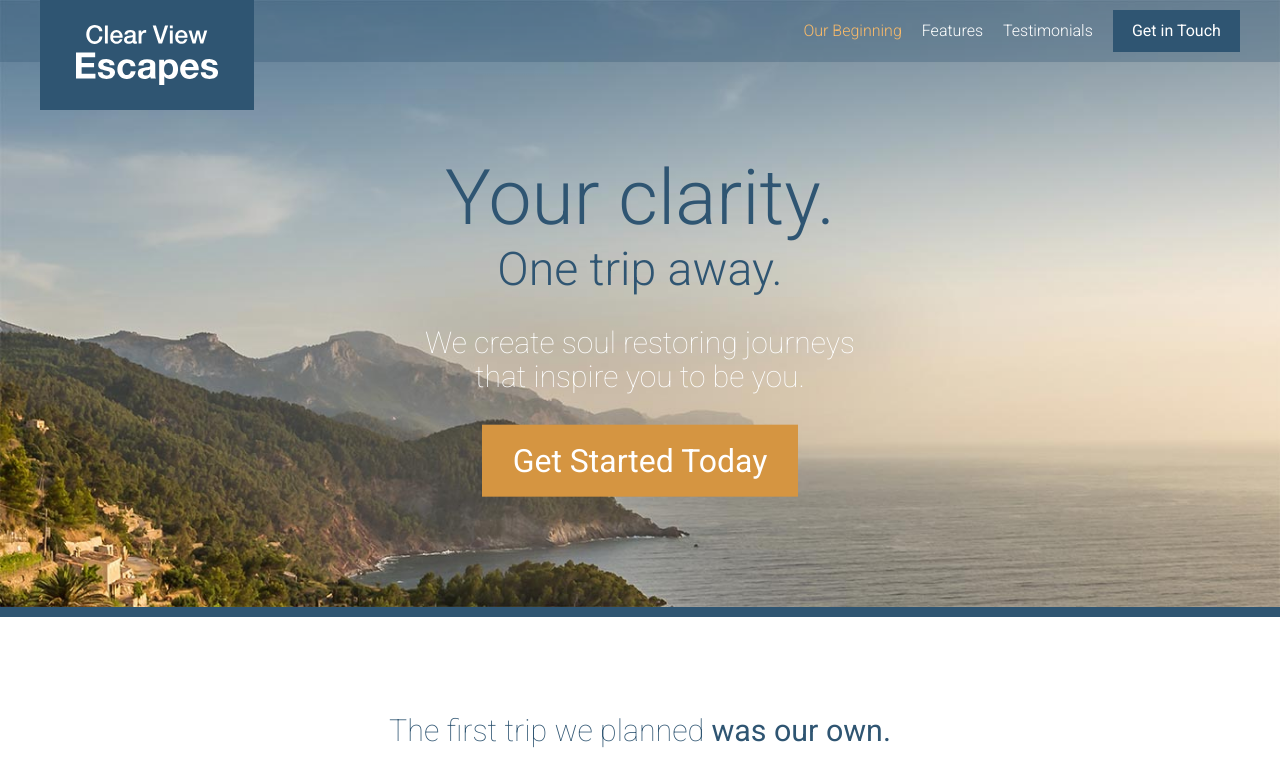
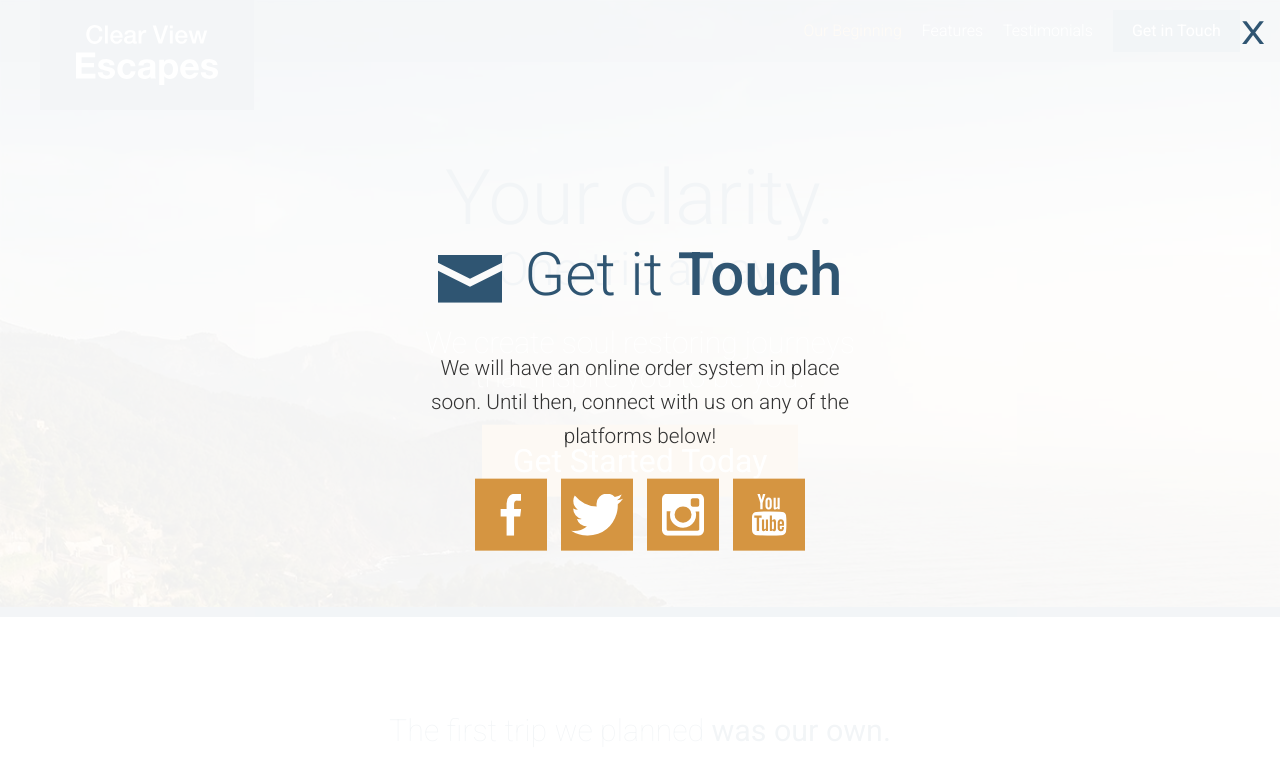
Before and after one commit to morgansegura/travel-site, a website: page app/index.html in a window 1280 px wide. Both pictures are taken after a click on the link "Get Started Today". Shown: the top 764 px of the page. Drawn offline with Linux system fonts and the light colour scheme.

Commit message:
Creat modal

```diff
--- a/app/assets/scripts/App.js
+++ b/app/assets/scripts/App.js
@@ -2,8 +2,10 @@ import $ from 'jquery';
 import MobileMenu from './modules/MobileMenu';
 import RevealOnScroll from './modules/RevealOnScroll';
 import StickyHeader from './modules/StickyHeader';
+import Modal from './modules/Modal';
 
 var mobileMenu = new MobileMenu();
 new RevealOnScroll($(".feature-item"), "85%");
 new RevealOnScroll($(".testimonial"), "60%");
 var stickyHeader = new StickyHeader();
+var modal = new Modal();
--- /dev/null
+++ b/app/assets/styles/modules/_modal.css
@@ -0,0 +1,48 @@
+.modal {
+	position: fixed;
+	top: 0;
+	left: 0;
+	right: 0;
+	bottom: 0;
+	z-index: 5;
+	background-color: rgba(255,255,255,.94);
+	opacity: 0;
+	visibility: hidden;
+	transform: scale(1.2);
+	transition: all .3s ease-out;
+
+	&--is-visible {
+		opacity: 1;
+		visibility: visible;
+		transform: scale(1);
+	}
+
+	&__description {
+		text-align: center;
+		font-size: 1.3rem;
+		font-weight: 300;
+		line-height: 1.65;
+	}
+	&__inner {
+		position: absolute;
+		width: 100%;
+		top: 50%;
+		transform: translateY(-50%);
+	}
+
+	&__close {
+		position: absolute;
+		cursor: pointer;
+		color: $mainBlue;
+		top: 15px;
+		right: 15px;
+		font-size: 2rem;
+		transform: scaleX(1.2);
+		transform-origin: 100% 0;
+		transition: color .3s ease-out;
+
+		&:hover {
+			color: $mainOrange;
+		}
+	}
+}
--- a/app/assets/styles/modules/_section-title.css
+++ b/app/assets/styles/modules/_section-title.css
@@ -13,6 +13,10 @@
 
     &--blue {
       color: $mainBlue;
+    }
+    &--less-margin {
+      margin-bottom: 1.3rem;
+      margin-top: 0;
     }
 
     &__icon {
--- /dev/null
+++ b/app/assets/styles/modules/_social-icons.css
@@ -0,0 +1,25 @@
+.social-icons {
+	text-align: center;
+
+	&__icon {
+		position: relative;
+		background-color: $mainOrange;
+		display: inline-block;
+		margin: 0 5px 5px 5px;
+		width: 33%;
+		height: 72px;
+
+		@mixin atSmall {
+			width: 72px;
+			margin: 5px;
+		}
+
+		.icon {
+			display: block;
+			position: absolute;
+			top: 50%;
+			left: 50%;
+			transform: translate(-50%, -50%);
+		}
+	}
+}
--- a/app/assets/styles/modules/_wrapper.css
+++ b/app/assets/styles/modules/_wrapper.css
@@ -8,6 +8,9 @@
 
     &--medium {
         max-width: 976px;
+    }
+    &--narrow {
+        max-width: 470px;
     }
     &--no-padding-until-medium {
         padding-left: 0;
--- a/app/assets/styles/styles.css
+++ b/app/assets/styles/styles.css
@@ -17,3 +17,5 @@
 @import "modules/_site-header";
 @import "modules/_primary-nav";
 @import "modules/_reveal-item";
+@import "modules/_modal";
+@import "modules/_social-icons";
--- a/app/index.html
+++ b/app/index.html
@@ -24,7 +24,7 @@
 
       <div class="site-header__menu-content">
         <div class="site-header__btn-container">
-          <a class="btn" href="#">Get in Touch</a>
+          <a class="btn open-modal" href="#">Get in Touch</a>
         </div>
         <nav class="primary-nav primary-nav--pull-right">
           <ul>
@@ -49,7 +49,7 @@
         <h1 class="large-hero__title">Your clarity.</h1>
         <h2 class="large-hero__subtitle">One trip away.</h2>
         <p class="large-hero__description">We create soul restoring journeys that inspire you to be you.</p>
-        <p><a class="btn btn__orange btn--large" href="#">Get Started Today</a></p>
+        <p><a class="btn btn__orange btn--large open-modal" href="#">Get Started Today</a></p>
       </div>
     </div>
   </div>
@@ -160,9 +160,38 @@
 
   <footer class="site-footer">
     <div class="wrapper">
-      <p><span class="site-footer__text">Copyright &copy; 2016 Clear View Escapes. All rights reserved.</span> <a class="btn btn__orange" href="#">Get in Touch</a></p>
+      <p><span class="site-footer__text">Copyright &copy; 2016 Clear View Escapes. All rights reserved.</span> <a class="btn btn__orange open-modal" href="#">Get in Touch</a></p>
     </div>
   </footer>
+
+  <div class="modal">
+    <div class="modal__inner">
+      <h2 class="section-title section-title--blue section-title--less-margin">
+        <span class="icon icon--mail section-title__icon"></span>
+        Get it <strong>Touch</strong>
+      </h2>
+      <div class="wrapper wrapper--narrow">
+        <p class="modal__description">We will have an online order system in place soon. Until then, connect with us on any of the platforms below!</p>
+      </div>
+
+      <div class="social-icons">
+        <a href="#" class="social-icons__icon">
+          <span class="icon icon--facebook"></span>
+        </a>
+        <a href="#" class="social-icons__icon">
+          <span class="icon icon--twitter"></span>
+        </a>
+        <a href="#" class="social-icons__icon">
+          <span class="icon icon--instagram"></span>
+        </a>
+        <a href="#" class="social-icons__icon">
+          <span class="icon icon--youtube"></span>
+        </a>
+      </div>
+    </div>
+    <div class="modal__close">X</div>
+  </div>
+
   <script src="/temp/scripts/App.js"></script>
 </body>
 </html>
--- a/app/temp/styles/styles.css
+++ b/app/temp/styles/styles.css
@@ -548,6 +548,10 @@ a{
         max-width: 976px;
     }
 
+.wrapper--narrow {
+        max-width: 470px;
+    }
+
 .wrapper--no-padding-until-medium {
         padding-left: 0;
         padding-right: 0;
@@ -854,6 +858,11 @@ a{
 
 .section-title--blue {
       color: #2f5572;
+    }
+
+.section-title--less-margin {
+      margin-bottom: 1.3rem;
+      margin-top: 0;
     }
 
 .section-title__icon {
@@ -1329,3 +1338,88 @@ a{
 		-webkit-transform: scale(1);
 		        transform: scale(1);
 	}
+
+.modal {
+	position: fixed;
+	top: 0;
+	left: 0;
+	right: 0;
+	bottom: 0;
+	z-index: 5;
+	background-color: rgba(255,255,255,.94);
+	opacity: 0;
+	visibility: hidden;
+	-webkit-transform: scale(1.2);
+	        transform: scale(1.2);
+	transition: all .3s ease-out;
+}
+
+.modal--is-visible {
+		opacity: 1;
+		visibility: visible;
+		-webkit-transform: scale(1);
+		        transform: scale(1);
+	}
+
+.modal__description {
+		text-align: center;
+		font-size: 1.3rem;
+		font-weight: 300;
+		line-height: 1.65;
+	}
+
+.modal__inner {
+		position: absolute;
+		width: 100%;
+		top: 50%;
+		-webkit-transform: translateY(-50%);
+		        transform: translateY(-50%);
+	}
+
+.modal__close {
+		position: absolute;
+		cursor: pointer;
+		color: #2f5572;
+		top: 15px;
+		right: 15px;
+		font-size: 2rem;
+		-webkit-transform: scaleX(1.2);
+		        transform: scaleX(1.2);
+		-webkit-transform-origin: 100% 0;
+		        transform-origin: 100% 0;
+		transition: color .3s ease-out;
+	}
+
+.modal__close:hover {
+			color: #d59541;
+		}
+
+.social-icons {
+	text-align: center;
+}
+
+.social-icons__icon {
+		position: relative;
+		background-color: #d59541;
+		display: inline-block;
+		margin: 0 5px 5px 5px;
+		width: 33%;
+		height: 72px;
+	}
+
+@media (min-width: 530px){
+
+.social-icons__icon {
+			width: 72px;
+			margin: 5px
+	}
+    }
+
+.social-icons__icon .icon {
+			display: block;
+			position: absolute;
+			top: 50%;
+			left: 50%;
+			-webkit-transform: translate(-50%, -50%);
+			        transform: translate(-50%, -50%);
+		}
```
Also changed, not shown: app/assets/scripts/modules/Modal.js (added, +30 -0 lines), app/temp/scripts/App.js.
